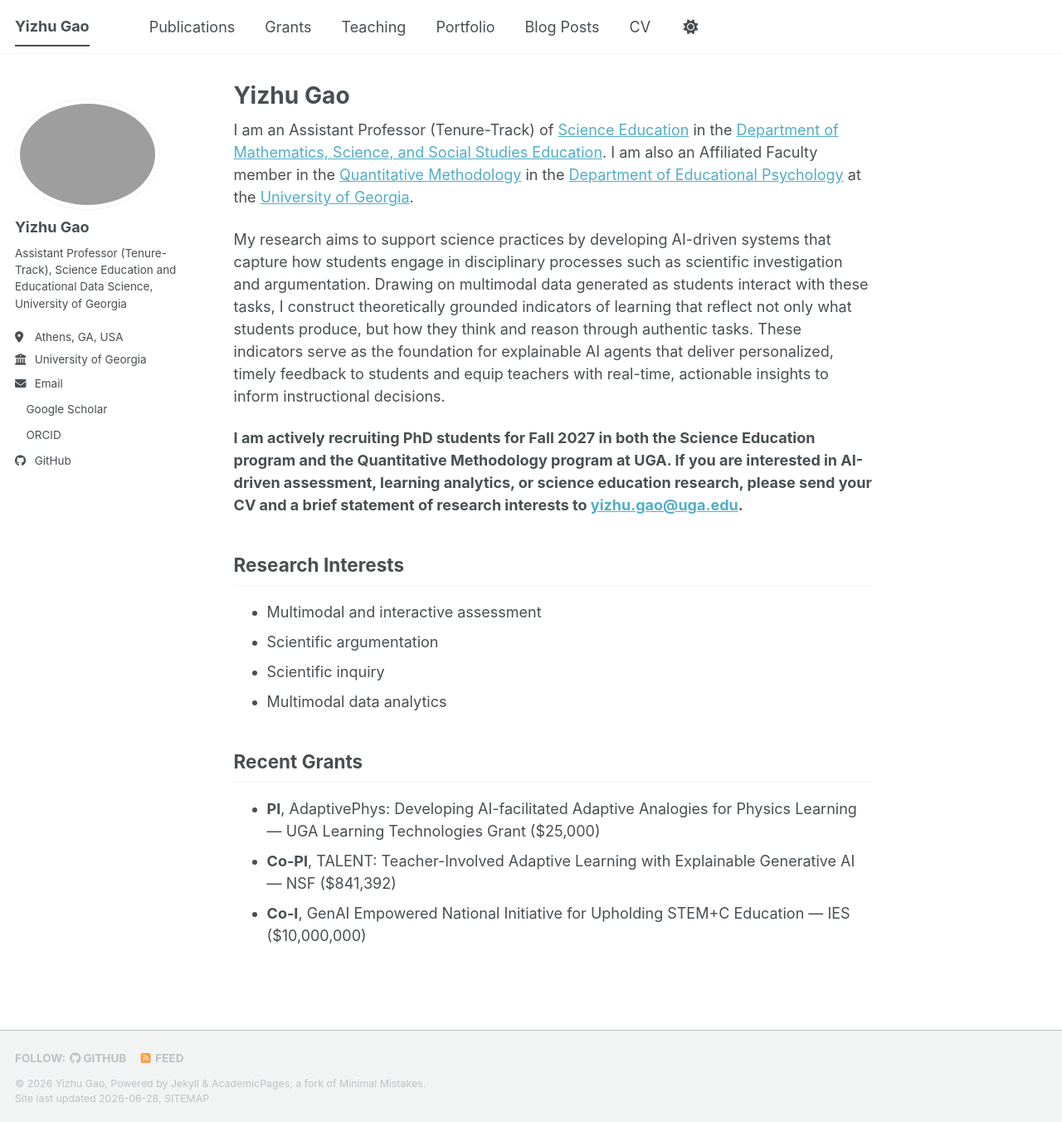
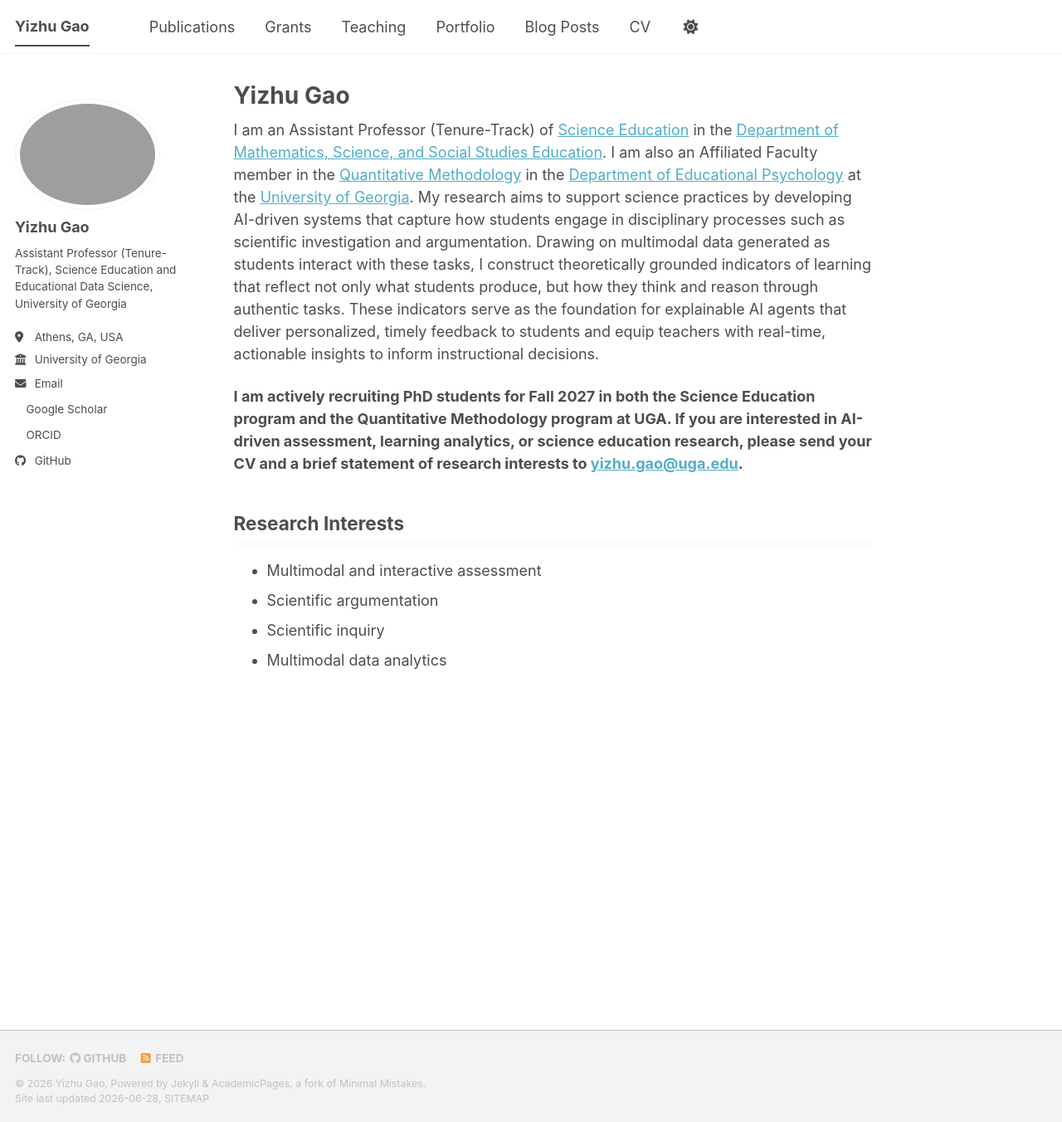
Before and after one commit to YizhuGao/github.io, a Jekyll site: the page built from _pages/about.md, in a window 1280 px wide and 1352 px high. Shown: the whole window at 83% size. Built offline with Jekyll 4.4.1, drawn with Linux system fonts in a browser that asks for light colours; a style sheet for code colours, icons or effects is not loaded.

Commit message:
Update about.md

```diff
--- a/_pages/about.md
+++ b/_pages/about.md
@@ -7,9 +7,7 @@ redirect_from:
   - /about.html
 ---
 
-I am an Assistant Professor (Tenure-Track) of [Science Education](https://coe.uga.edu/academics/concentrations/science-education/) in the [Department of Mathematics, Science, and Social Studies Education](https://coe.uga.edu/directory/departments/msse). I am also an Affiliated Faculty member in the [Quantitative Methodology](https://coe.uga.edu/academics/concentrations/quantitative-methodology/) in the [Department of Educational Psychology](https://coe.uga.edu/directory/departments/epsy) at the [University of Georgia](https://www.uga.edu/).
-
-My research aims to support science practices by developing AI-driven systems that capture how students engage in disciplinary processes such as scientific investigation and argumentation. Drawing on multimodal data generated as students interact with these tasks, I construct theoretically grounded indicators of learning that reflect not only what students produce, but how they think and reason through authentic tasks. These indicators serve as the foundation for explainable AI agents that deliver personalized, timely feedback to students and equip teachers with real-time, actionable insights to inform instructional decisions.
+I am an Assistant Professor (Tenure-Track) of [Science Education](https://coe.uga.edu/academics/concentrations/science-education/) in the [Department of Mathematics, Science, and Social Studies Education](https://coe.uga.edu/directory/departments/msse). I am also an Affiliated Faculty member in the [Quantitative Methodology](https://coe.uga.edu/academics/concentrations/quantitative-methodology/) in the [Department of Educational Psychology](https://coe.uga.edu/directory/departments/epsy) at the [University of Georgia](https://www.uga.edu/). My research aims to support science practices by developing AI-driven systems that capture how students engage in disciplinary processes such as scientific investigation and argumentation. Drawing on multimodal data generated as students interact with these tasks, I construct theoretically grounded indicators of learning that reflect not only what students produce, but how they think and reason through authentic tasks. These indicators serve as the foundation for explainable AI agents that deliver personalized, timely feedback to students and equip teachers with real-time, actionable insights to inform instructional decisions.
 
 **I am actively recruiting PhD students for Fall 2027 in both the Science Education program and the Quantitative Methodology program at UGA. If you are interested in AI-driven assessment, learning analytics, or science education research, please send your CV and a brief statement of research interests to [yizhu.gao@uga.edu](mailto:yizhu.gao@uga.edu).**
 
@@ -18,8 +16,3 @@ My research aims to support science practices by developing AI-driven systems th
 - Scientific argumentation
 - Scientific inquiry
 - Multimodal data analytics
-
-## Recent Grants
-- **PI**, AdaptivePhys: Developing AI-facilitated Adaptive Analogies for Physics Learning — UGA Learning Technologies Grant ($25,000)
-- **Co-PI**, TALENT: Teacher-Involved Adaptive Learning with Explainable Generative AI — NSF ($841,392)
-- **Co-I**, GenAI Empowered National Initiative for Upholding STEM+C Education — IES ($10,000,000)
```
